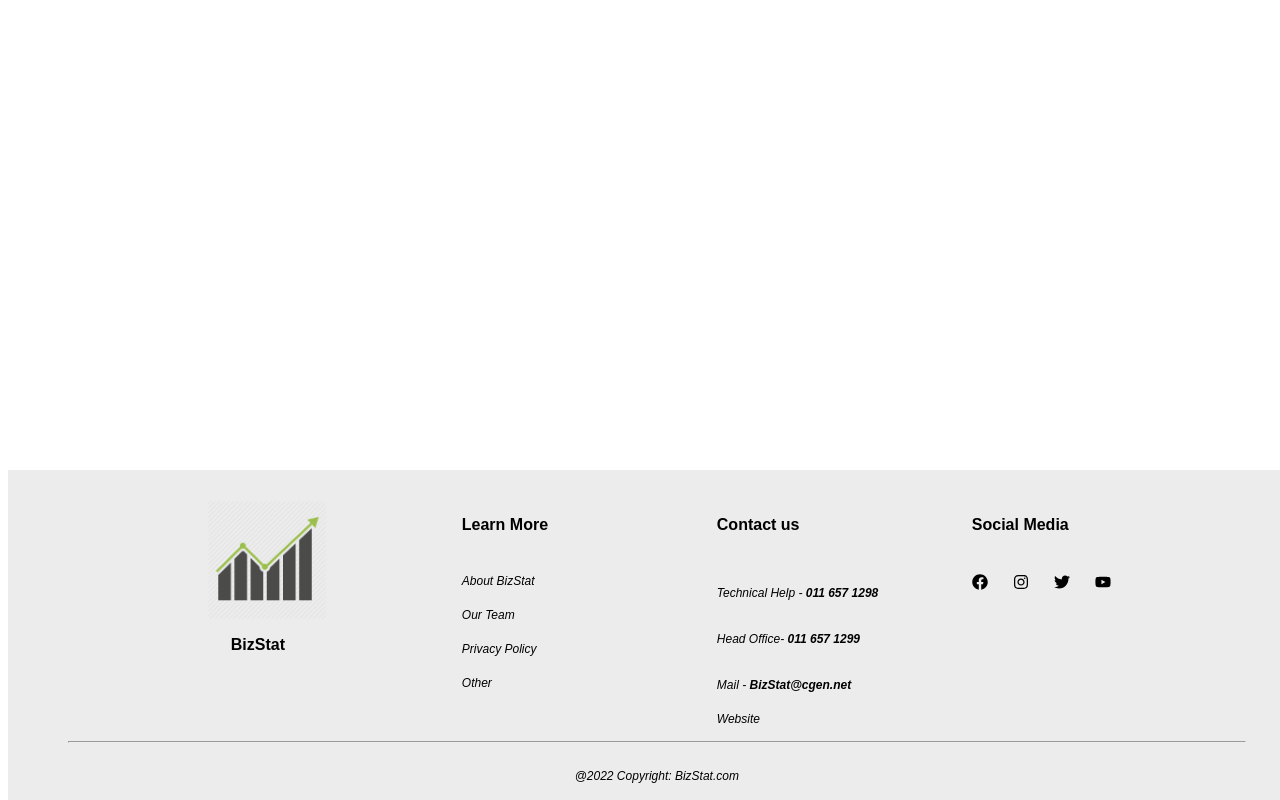
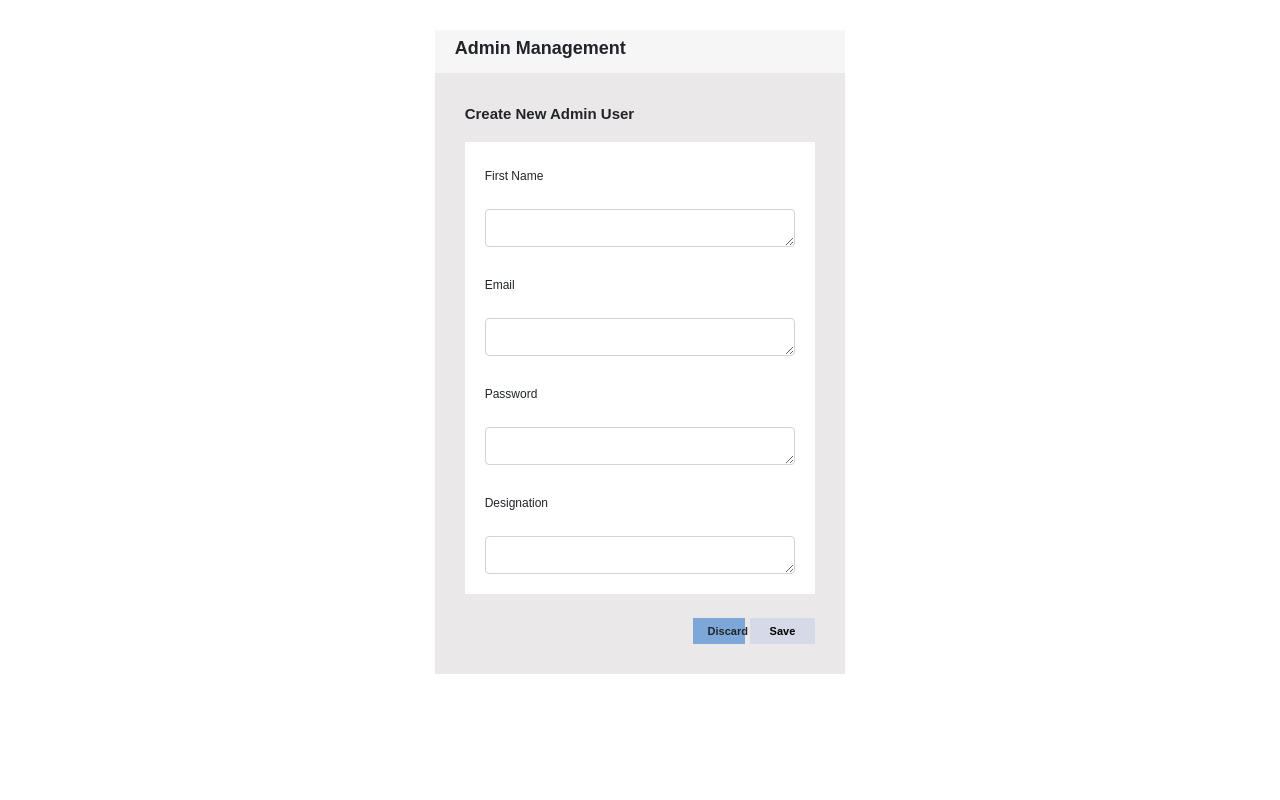
Before and after one commit to Team-Divups/rs-admin, a React (Create React App) app: page / in a window 1280 px wide. Shown: the top 800 px of the page. Built offline with nearby package versions, Linux system fonts and the light colour scheme.

Commit message:
Admin module forms skeleton

```diff
--- a/package.json
+++ b/package.json
@@ -7,7 +7,9 @@
     "@testing-library/jest-dom": "^5.16.2",
     "@testing-library/react": "^12.1.4",
     "@testing-library/user-event": "^13.5.0",
+    "bootstrap": "^5.1.3",
     "react": "^17.0.2",
+    "react-bootstrap": "^2.3.0",
     "react-dom": "^17.0.2",
     "react-icons": "^4.3.1",
     "react-scripts": "5.0.0",
--- a/src/App.js
+++ b/src/App.js
@@ -1,10 +1,19 @@
-import Footer from './Components/Footer/Footer';
+import Footer from './Components/General/Footer/Footer';
+import AddClient from './Components/Modules/Admin/AddClient';
+import {Row,Col} from 'react-bootstrap';
 
 
 function App() {
   return (
     <div className="App">
-    <Footer/>
+       <Row>
+         <Col sm={4}>
+         </Col>
+         <Col sm={4}>
+           <AddClient/>
+         </Col>
+       </Row>
+      <Footer/>
     </div>
   );
 }
--- a/src/Components/Footer/Footer.js
+++ b/src/Components/General/Footer/Footer.js
@@ -15,7 +15,7 @@ const Footer = () => {
 return (
 	<>
 		<Box>
-	<Container>
+	    <Container>
 		<Row>
 		<Column>
 		   <img  src='../Assets/logo.png' alt='logo' height='120px' width='120px'/>
--- a/src/Components/Footer/FooterStyles.js
+++ b/src/Components/General/Footer/FooterStyles.js
@@ -1,16 +1,15 @@
 import styled from 'styled-components';
 
 export const Box = styled.div`
-padding: 60px 60px;
+padding-top: 30px;
 background: #ECECEC;
 position: absolute;
 bottom: 0;
-height:210px;
-width: 92%;
-
+margin-bottom:-400px;
+width: 100%;
 
 @media (max-width: 1000px) {
-	padding: 70px 30px;
+	padding: 0px 30px;
 }
 `;
 
@@ -20,7 +19,6 @@ export const Container = styled.div`
 	justify-content: center;
 	max-width: 1000px;
 	margin: 0 auto;
-	height:185px;
 `
 
 export const Column = styled.div`
--- /dev/null
+++ b/src/Components/Modules/Admin/AddClient.js
@@ -0,0 +1,55 @@
+import { Form} from "react-bootstrap";
+import 'bootstrap/dist/css/bootstrap.min.css';
+import {
+  ContainerHeading,
+  ContainerText,
+  ContainerWrap,
+  ContainerBox,
+  InputBox,
+  Button1,
+  Button2
+} from './Styles';
+
+
+const AddClient = () => {
+  return(
+    <>
+    <ContainerWrap>
+      <ContainerHeading>Admin Management</ContainerHeading>
+    </ContainerWrap>
+
+    <ContainerBox>
+       <ContainerHeading style={{fontSize:'15px'}}>Create New Admin User</ContainerHeading>
+
+       <InputBox>
+       <Form>
+        <Form.Group controlId="form.Name">
+            <Form.Label><ContainerText >First Name</ContainerText></Form.Label>
+            <Form.Control as="textarea" rows={1} />
+        </Form.Group><br/>
+        <Form.Group controlId="form.Email">
+            <Form.Label><ContainerText>Email</ContainerText></Form.Label>
+            <Form.Control as="textarea" rows={1} />
+        </Form.Group><br/>
+        <Form.Group controlId="form.Textarea">
+            <Form.Label><ContainerText>Password</ContainerText></Form.Label>
+            <Form.Control as="textarea" rows={1} />
+        </Form.Group><br/>
+        <Form.Group controlId="form.Textarea">
+            <Form.Label><ContainerText>Designation</ContainerText></Form.Label>
+            <Form.Control as="textarea" rows={1} />
+        </Form.Group>
+      </Form>
+       </InputBox>
+
+      <br/>
+
+      <Button1 size="sm">Save</Button1>
+      <Button2 size="sm">Discard</Button2>
+
+    </ContainerBox>
+    </>
+  );
+};
+
+export default AddClient;
--- /dev/null
+++ b/src/Components/Modules/Admin/Styles.js
@@ -0,0 +1,65 @@
+import styled from 'styled-components';
+
+export const Box = styled.div`
+   background:#F6F6F6;
+   padding: 20px;
+`
+
+export const Container = styled.div`
+	display: flex;
+	flex-direction: column;
+	justify-content: center;
+	max-width: 600px;
+	margin: 25px 50px 10px 500px;
+    height: 500px;
+`
+
+export const Button1 = styled.div`
+    background :#D5D9E8;
+    border:0px;
+    color:black;
+    float:right;
+    padding:5px 20px 5px 20px;
+    font-size: 11px;
+    font-weight: bold;
+    font-family: 'Mulish', sans-serif;
+`
+
+export const Button2 = styled.div`
+    background :#7DA7D9;
+    border:0px;
+    margin-left : 65%;
+    margin-right:20%;
+    font-size: 11px;
+    padding:5px 15px 5px 15px;
+    font-weight: bold;
+    font-family: 'Mulish', sans-serif;
+`
+
+export const ContainerHeading = styled.p`
+    font-size: 18px;
+    font-weight: bold;
+    font-family: 'Mulish', sans-serif;
+`
+
+export const ContainerText = styled.p`
+    font-size: 12px;
+    font-family: 'Asap', sans-serif;
+`
+
+export const ContainerWrap = styled.div`
+    background:#F6F6F6;
+    margin-top:30px ;
+    padding:5px 10px 5px 20px
+`
+
+export const ContainerBox = styled.div`
+      background:#EAE8E8;
+      padding:30px;
+      margin-top:-10px;
+`
+export const InputBox = styled.div`
+      background : white ;
+      padding:20px ;
+      margin:20px'
+`
```
Also changed, not shown: src/Components/Modules/Admin/DeleteClient.js (added, +55 -0 lines), src/Components/Modules/Admin/EditClient.js (added, +55 -0 lines), src/Components/Modules/Admin/InviteClient.js (added, +55 -0 lines), 1 other file (tests, documents, lock files or other folders).
